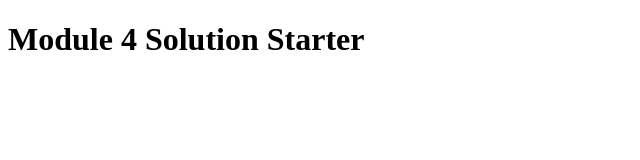
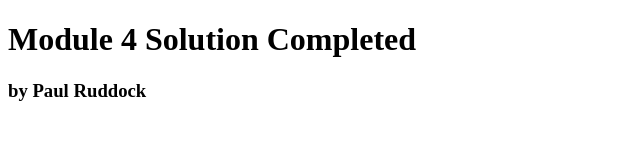
Before and after one commit to kasanvw/coursera, a plain HTML site: page module4-solution/index.html in a window 1280 px wide. Shown: the whole page, without its empty margins (0-640 px from the left). Drawn offline with Linux system fonts and the light colour scheme.

Commit message:
Complete Module 4 Solution

```diff
--- a/module4-solution/index.html
+++ b/module4-solution/index.html
@@ -2,7 +2,7 @@
 <html>
 <head>
   <meta charset="utf-8">
-  <title>Module 4 Solution Starter</title>
+  <title>Module 4 Solution Completed</title>
   <script>
     var names = []; // DO NOT REMOVE
   </script>
@@ -11,6 +11,7 @@
   <script src="js/script.js"></script>
 </head>
 <body>
-  <h1>Module 4 Solution Starter</h1>
+  <h1>Module 4 Solution Completed</h1>
+  <h3>by Paul Ruddock</h3>
 </body>
 </html>
```
